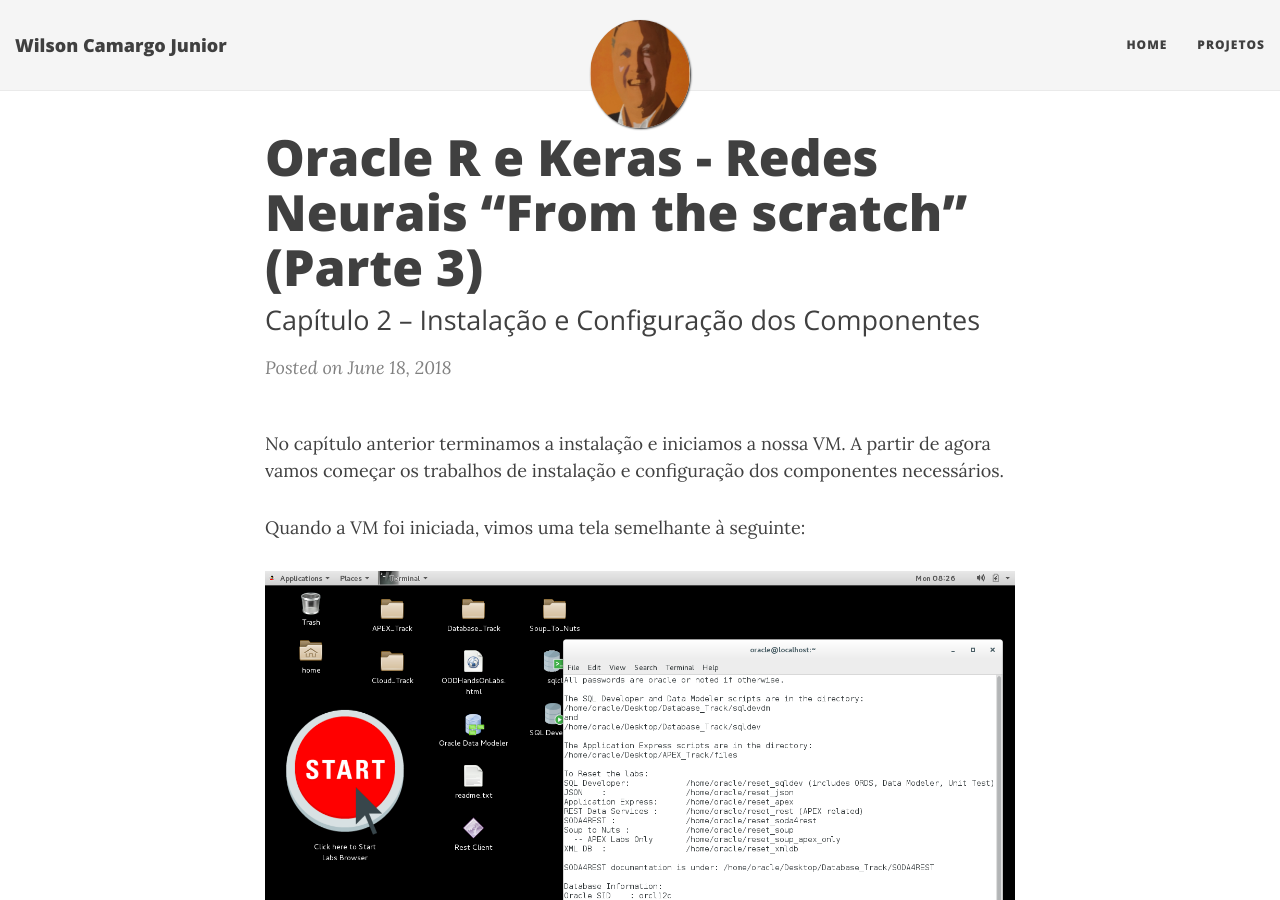
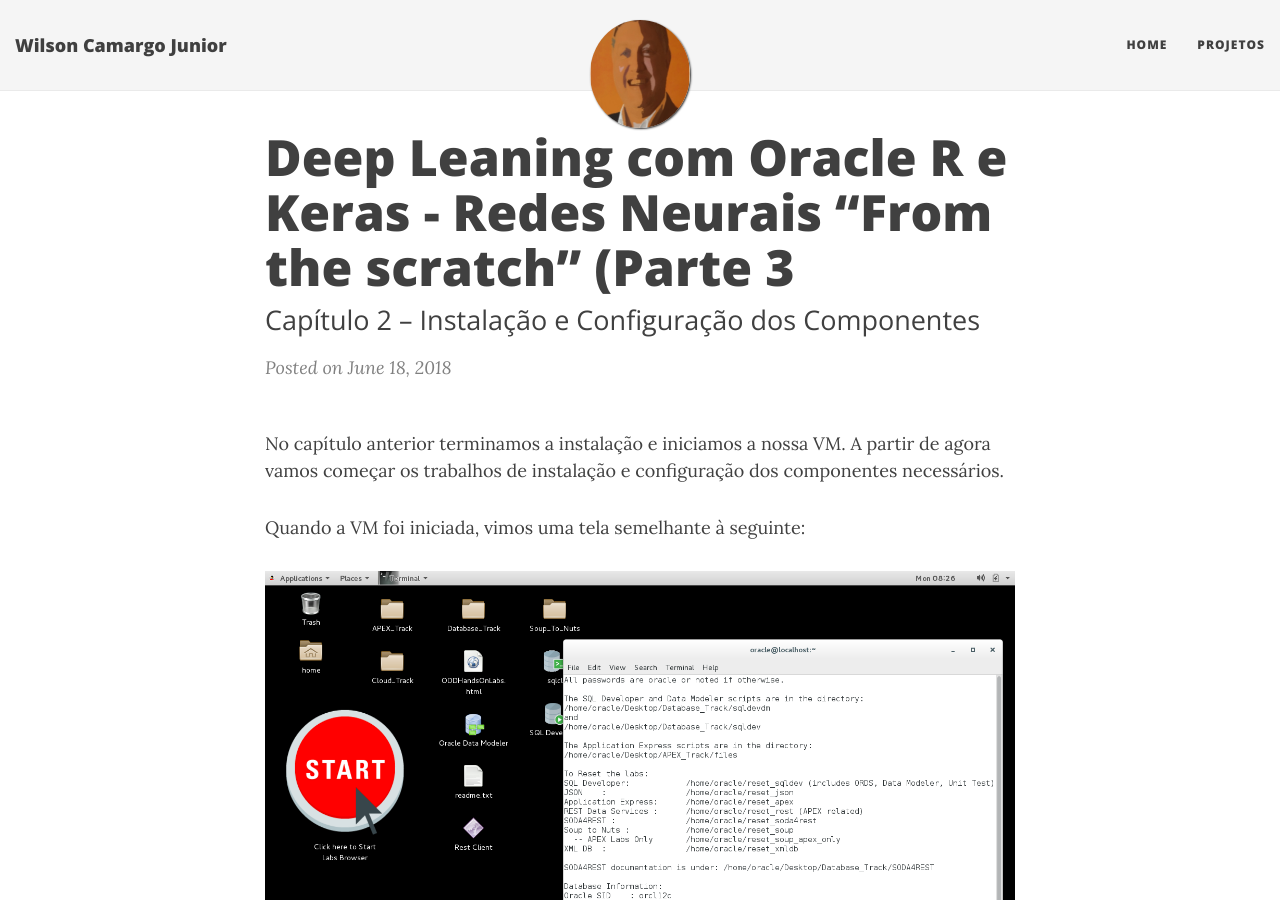
Before and after one commit to wilson-camargo-jr/teste, a Jekyll site: the page built from _posts/2018-06-18-ANN-ORE-P3.md, in a window 1280 px wide and 900 px high. Built offline with Jekyll 4.4.1, drawn with Linux system fonts in a browser that asks for light colours; nearby versions of some CDN libraries; comment, search, counter and statistics services are not loaded.

Commit message:
Update 2018-06-18-ANN-ORE-P3.md

```diff
--- a/_posts/2018-06-18-ANN-ORE-P3.md
+++ b/_posts/2018-06-18-ANN-ORE-P3.md
@@ -1,6 +1,6 @@
 ---
 layout: post
-title: Oracle R e Keras - Redes Neurais “From the scratch” (Parte 3)
+title: Deep Leaning com Oracle R e Keras - Redes Neurais “From the scratch” (Parte 3
 subtitle: Capítulo 2 – Instalação e Configuração dos Componentes
 ---
 
```
